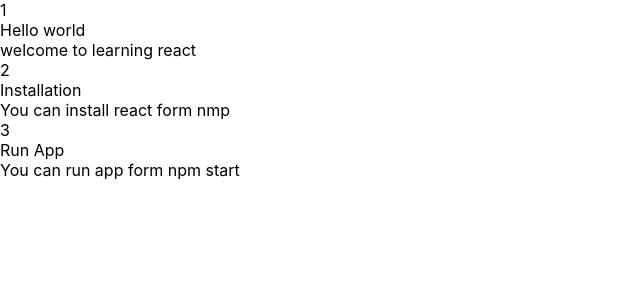
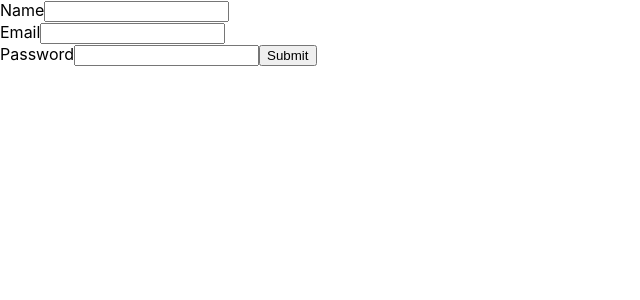
Before and after one commit to NoTanmoyNotFound/ReactJs, a React (Create React App) app: page / in a window 1280 px wide. Shown: the top 300 px of the page, without its empty margins (0-640 px from the left). Built offline with nearby package versions, Linux system fonts and the light colour scheme.

Commit message:
adding form

```diff
--- a/src/App.js
+++ b/src/App.js
@@ -6,6 +6,7 @@
 import Clock from './components/Clock';
 import LoginControl from './components/LoginControl';
 import Blog from './components/Blog';
+import Form from './components/Form';
 
 const posts= [
   {
@@ -40,8 +41,8 @@
 
   return(
     <>
-
-    <Blog posts={posts}/>
+    <Form />
+    {/* <Blog posts={posts}/> */}
     {/* <LoginControl /> */}
     {/* <button onClick={toggle}>Toggle Clock Component</button>
     {flag ? <Clock /> : "No Clock component"} */}
--- /dev/null
+++ b/src/components/Form.js
@@ -0,0 +1,25 @@
+import { useState } from "react";
+
+function Form(){
+    const initialValue ={
+        name: "",
+        email:"",
+        password:""
+    }
+    const [FormData, setFormData] = useState(initialValue);
+
+    return(
+        <form>
+            <label>Name</label>
+            <input type="text" value={FormData.name} />
+            <br/>
+            <label>Email</label>
+            <input type="email" value={FormData.email}  />
+            <br/>
+            <label>Password</label>
+            <input type="password" value={FormData.password}  />
+            <button type="submit">Submit</button>
+        </form>
+    )
+}
+export default Form;
```
